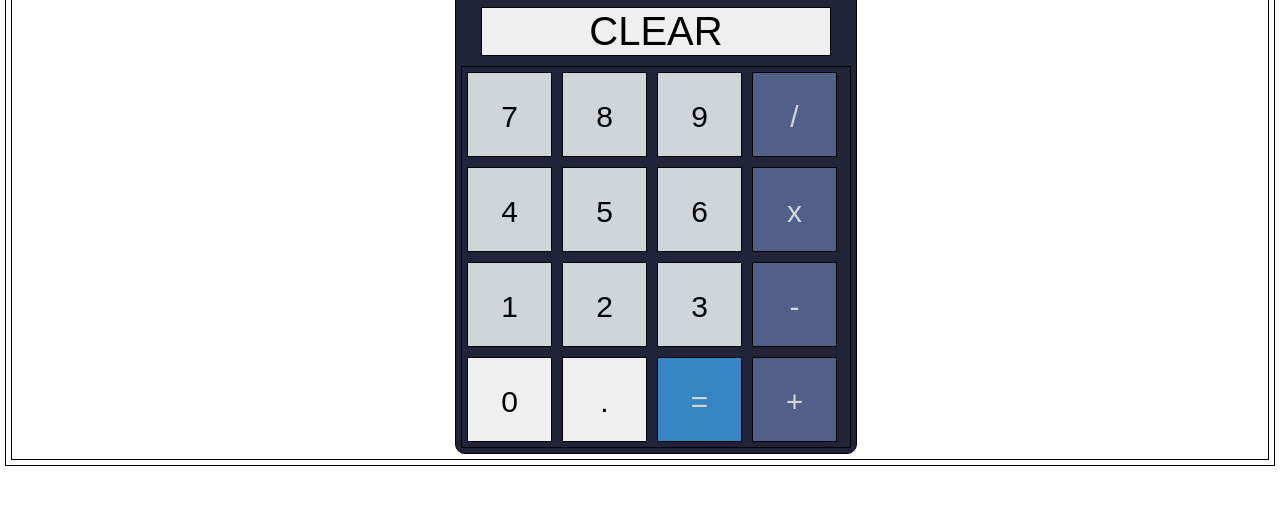
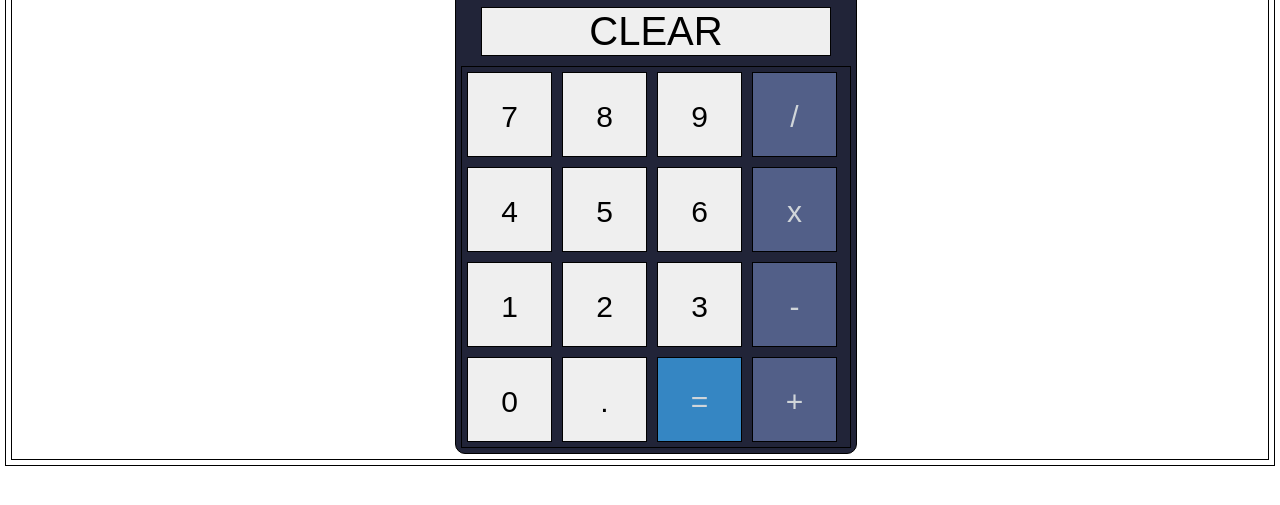
Before and after one commit to MDR22/calculator, a plain HTML site: page index.html in a window 1280 px wide. Shown: the part 131-636 px from the top of the page. Drawn offline with Linux system fonts and the light colour scheme.

Commit message:
Changed color of number buttons

```diff
--- a/style.css
+++ b/style.css
@@ -54,10 +54,6 @@ body {
     color: #d0d5d9;
 }
 
-.number {
-    background-color: #d0d5d9;
-}
-
 .equals {
     background-color: #3586c3;
     color: #d0d5d9;
```
